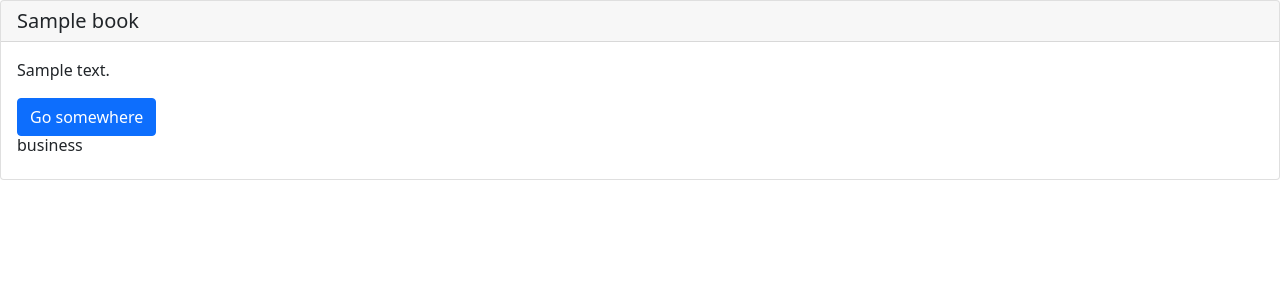
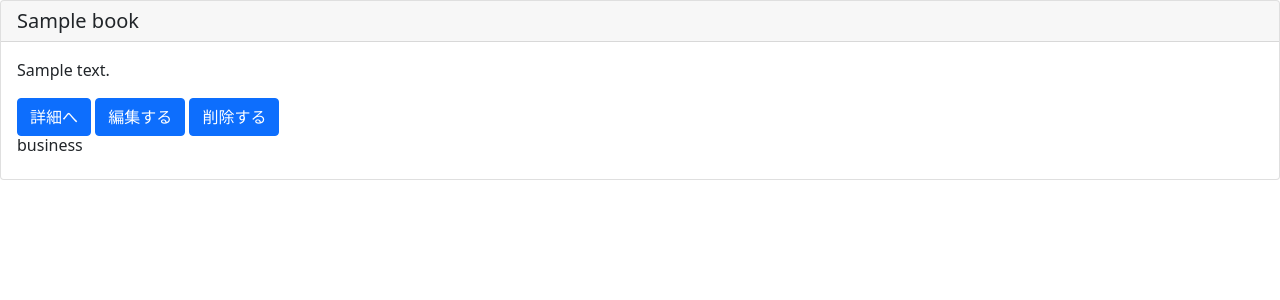
Before and after one commit to yamato-snow/Django_bookproject, a Django app: page /book/ in a window 1280 px wide. Shown: the top 300 px of the page. Run offline with Django 3.2, Linux system fonts and the light colour scheme; tables that the repository leaves empty hold one stand-in row (values such as "Sample post").

Commit message:
4-12　リンクの設定

```diff
--- a/project/bookproject/book/templates/book/book_list.html
+++ b/project/bookproject/book/templates/book/book_list.html
@@ -8,7 +8,9 @@
     <h5 class="card-header">{{ item.title }}</h5>
     <div class="card-body">
       <p class="card-text">{{ item.text }}</p>
-      <a href="#" class="btn btn-primary">Go somewhere</a>
+      <a href="{% url 'detail-book' item.pk %}" class="btn btn-primary">詳細へ</a>
+      <a href="{% url 'update-book' item.pk %}" class="btn btn-primary">編集する</a>
+      <a href="{% url 'delete-book' item.pk %}" class="btn btn-primary">削除する</a>
       <h6 class="card-title">{{ item.category }}</h6>
     </div>
   </div>
```
